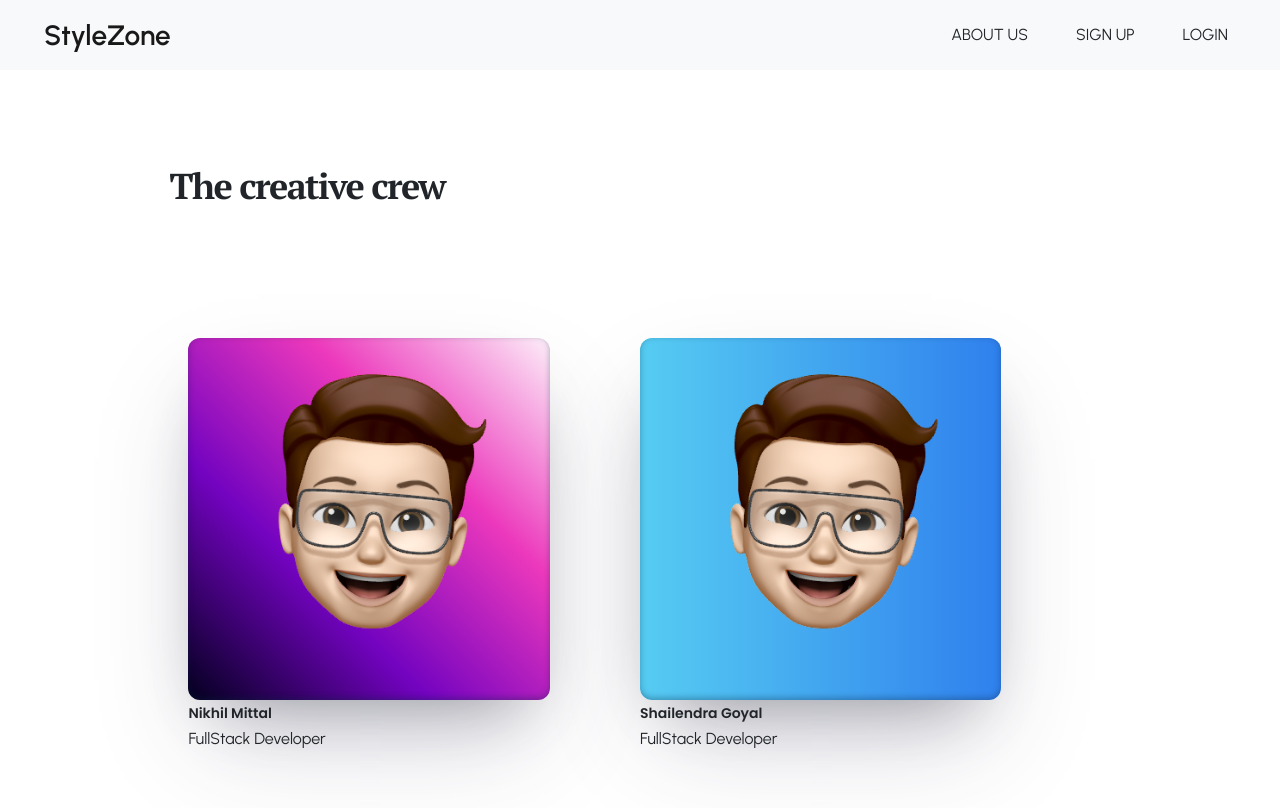
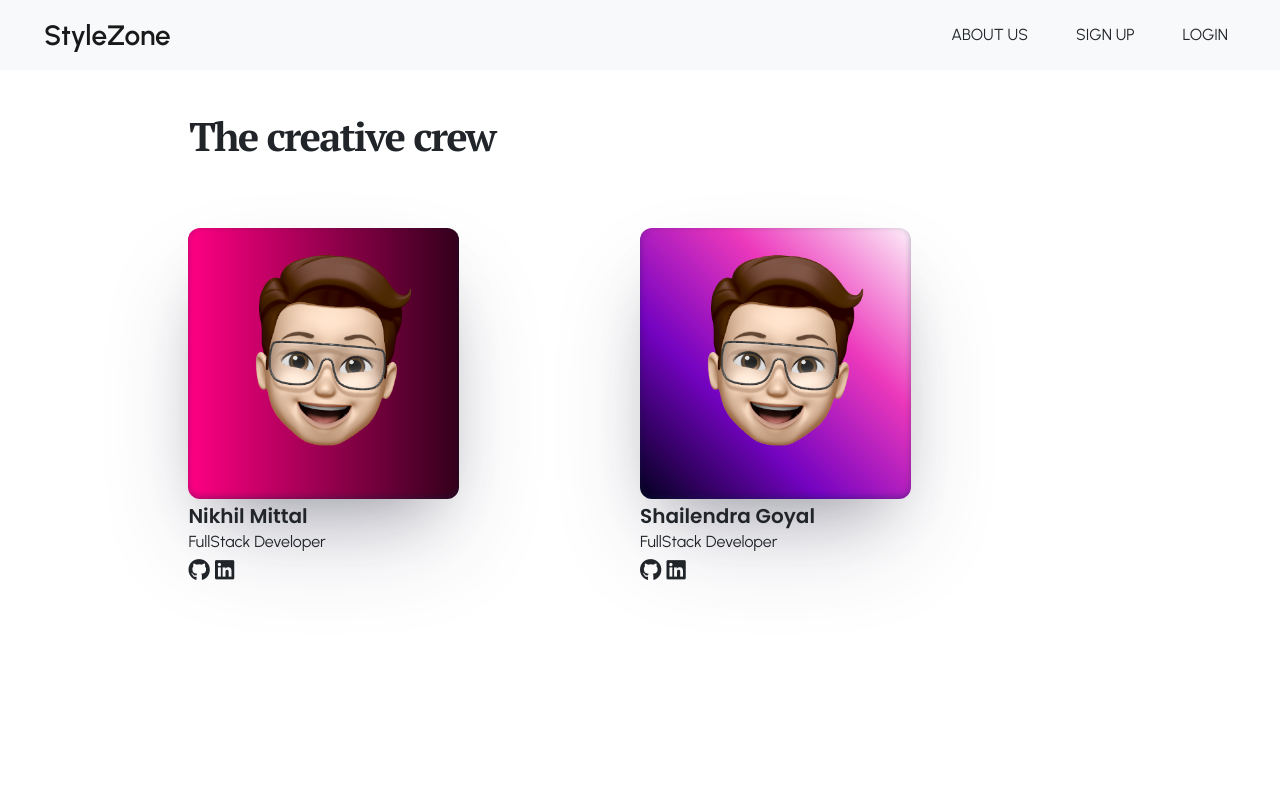
Before and after one commit to nikhilmittalx/eStore-project, a React (Vite) app in the folder client/: page /aboutus in a window 1280 px wide. Shown: the top 808 px of the page. Built offline with nearby package versions, Linux system fonts and the light colour scheme.

Commit message:
dev crew changes

```diff
--- a/client/index.html
+++ b/client/index.html
@@ -5,6 +5,7 @@
     <link rel="icon" href="./favicon.ico" />
     <link rel="icon" type="image/svg+xml" href="/vite.svg" />
     <meta name="viewport" content="width=device-width, initial-scale=1.0" />
+    <link rel="stylesheet" href="https://cdnjs.cloudflare.com/ajax/libs/font-awesome/6.4.0/css/all.min.css" integrity="sha512-iecdLmaskl7CVkqkXNQ/ZH/XLlvWZOJyj7Yy7tcenmpD1ypASozpmT/E0iPtmFIB46ZmdtAc9eNBvH0H/ZpiBw==" crossorigin="anonymous" referrerpolicy="no-referrer" />
     <title>STYLEZONE</title>
   </head>
   <body>
--- a/client/src/components/Team/Team.jsx
+++ b/client/src/components/Team/Team.jsx
@@ -1,11 +1,12 @@
-import React from 'react';
-import classes from './Team.module.css';
-import Sanyog from '../../assets/Team/Sanyog.png';
-import Saurabh from '../../assets/Team/Saurabh.png';
-import Sapna from '../../assets/Team/Sapna.png';
-import Announcement from '../../layout/Announcement';
-import Navbar from '../../layout/Navbar';
-import Navbarr from '../../layout/Navbarr';
+import React from "react";
+import classes from "./Team.module.css";
+import Sanyog from "../../assets/Team/Sanyog.png";
+import Saurabh from "../../assets/Team/Saurabh.png";
+import Sapna from "../../assets/Team/Sapna.png";
+import Announcement from "../../layout/Announcement";
+import Navbar from "../../layout/Navbar";
+import Navbarr from "../../layout/Navbarr";
+import { Link } from "react-router-dom/cjs/react-router-dom.min";
 
 const Team = () => {
   return (
@@ -27,24 +28,49 @@ const Team = () => {
       </div>
 
       <div className={classes.team_members}>
-
-				<a
-					href="#"
+        <div
+          // href="#"
           target="_blank"
           rel="noreferrer"
           className={`${classes.team} ${classes.member_2}`}
         >
           <img
             className={classes.img}
-						id={classes.img_2}
+            id={classes.img_4}
             src={Saurabh}
             alt="Nikhil"
           />
           {/* <span className={classes.position}>Grabby</span> */}
-					<p className={classes.name}>Nikhil Mittal</p>
-					<p >FullStack Developer</p>
+          <p className={classes.name} style={{"fontSize":"20px", "margin-top":"4px"}}>Nikhil Mittal</p>
+          <p>FullStack Developer</p>
+          <a
+            id="profile-link"
+            href="https://github.com/nikhilmittalx"
+            target="_blank"
+            rel="noopener noreferrer"
+            title="Link to GitHub Profile"
+			style={{"fontSize":"22px"}}
+          >
+            {" "}
+            <i className="fab fa-github" />
           </a>
           <a
+            href="https://www.linkedin.com/in/nikhil-mittal-a54903186/"
+            target="_blank"
+            rel="noopener noreferrer"
+            title="Link to Linkedin Profile"
+			style={{"fontSize":"22px"}}
+          >
+            {" "}
+            <i className="fab fa-linkedin" />
+          </a>
+          {/* <p>
+            <i className="fab fa-github" /> icon
+          </p> */}
+        </div>
+
+
+        <div
           href="#"
           target="_blank"
           rel="noreferrer"
@@ -52,17 +78,35 @@ const Team = () => {
         >
           <img
             className={classes.img}
-						id={classes.img_3}
+            id={classes.img_2}
             src={Saurabh}
             alt="Shally"
           />
           {/* <span className={classes.position}>ThunderBolt</span> */}
-					<p className={classes.name}>Shailendra Goyal</p>
+          <p className={classes.name} style={{"fontSize":"20px", "margin-top":"4px"}}>Shailendra Goyal</p>
           <p>FullStack Developer</p>
+          <a
+            id="profile-link"
+            href="https://github.com/shailendrago100"
+            target="_blank"
+            rel="noopener noreferrer"
+            title="Link to GitHub Profile"
+			style={{"fontSize":"22px"}}
+          >
+            {" "}
+            <i className="fab fa-github" />
           </a>
-
-
-
+          <a
+            href="https://www.linkedin.com/in/shailendrago100"
+            target="_blank"
+            rel="noopener noreferrer"
+            title="Link to Linkedin Profile"
+			style={{"fontSize":"22px"}}
+          >
+            {" "}
+            <i className="fab fa-linkedin" />
+          </a>
+        </div>
       </div>
     </>
   );
--- a/client/src/components/Team/Team.module.css
+++ b/client/src/components/Team/Team.module.css
@@ -3,13 +3,13 @@
 .main {
 	width: 980px;
 	max-width: 70%;
-	margin: 50px auto;
+	margin: 40px auto;
 	display: flex;
 	gap: 5px;
 }
 
 .item {
-	flex-basis: 50%;
+	flex-basis: 100%;
 }
 
 .right_section {
@@ -131,7 +131,7 @@
 	font-family: 'PT Serif', serif;
 	font-style: normal;
 	font-weight: 700;
-	font-size: 36px;
+	font-size: 40px;
 	line-height: 48px;
 	letter-spacing: -0.045em;
 	margin-top: 12px;
@@ -313,7 +313,7 @@
 		margin: 0px;
 	}
 	.team_members {
-		gap: 0;
+		gap: 18px;
 		max-width: 90%;
 		width: 100vw;
 		/* margin: auto; */
@@ -327,21 +327,29 @@
 		width: 200px;
 	}
 }
+@media screen and (max-width: 358px) {
+	.team_members{
+		padding: 0 20%;
+	}
+}
 @media screen and (max-width: 500px) {
 	.img {
 		width: 150px;
+	}
+	.main_title {
+		font-size: 34px;
 	}
 }
 
 @media screen and (min-width: 1026px) and (max-width: 1350px) {
 	.main {
-		margin-top: 80px;
-		margin-bottom: 50px;
+		margin-top: 30px;
+		margin-bottom: 30px;
 		max-width: 80%;
 	}
 	.main_title {
 		padding-left: 4%;
-		margin-bottom: 40px;
+		/* margin-bottom: 40px; */
 	}
 	.right_section {
 		padding-left: 4%;
@@ -354,11 +362,11 @@
 		font-size: 12px;
 	}
 	.img {
-		width: 80%;
+		width: 60%;
 	}
 	.team_members {
 		gap: unset;
-		max-width: 98%;
+		max-width: 80%;
 		padding: 3%;
 	}
 	.team {
```
Lines whose indentation alone changed are shown as unchanged.
